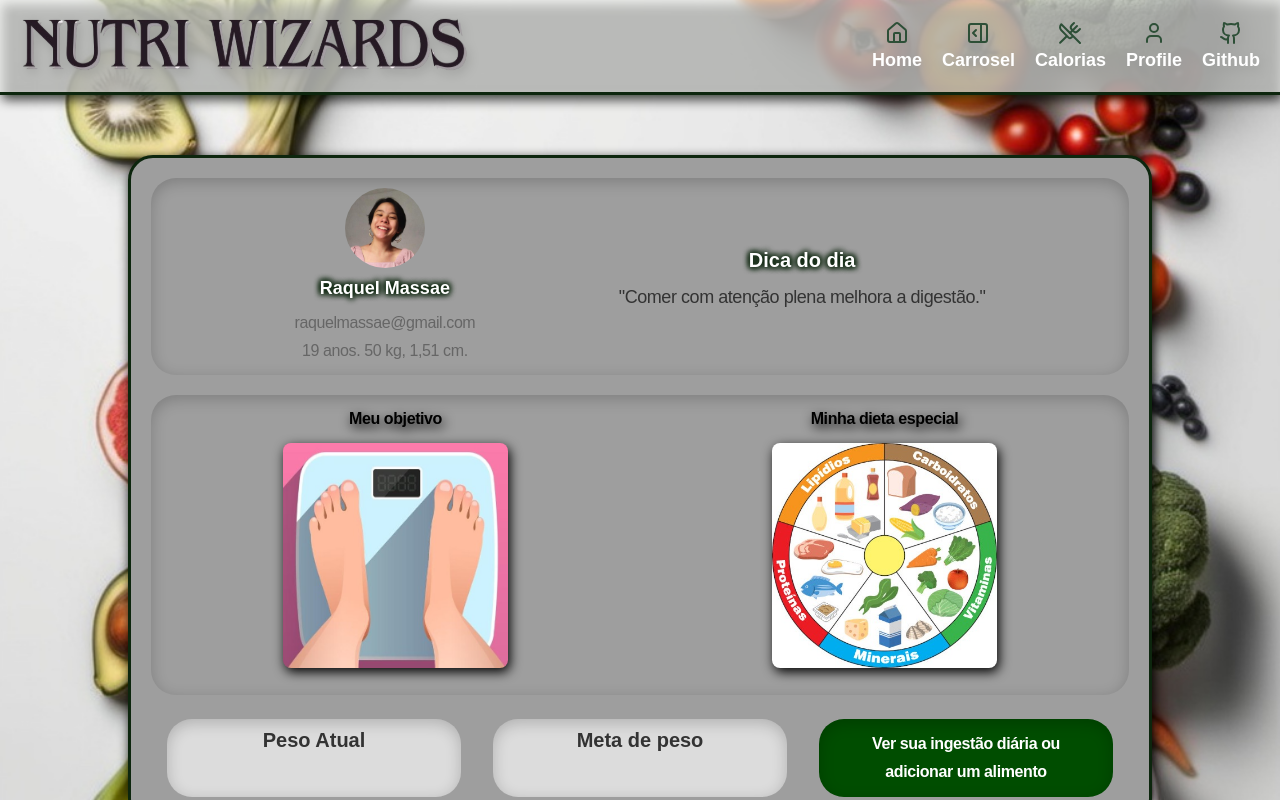
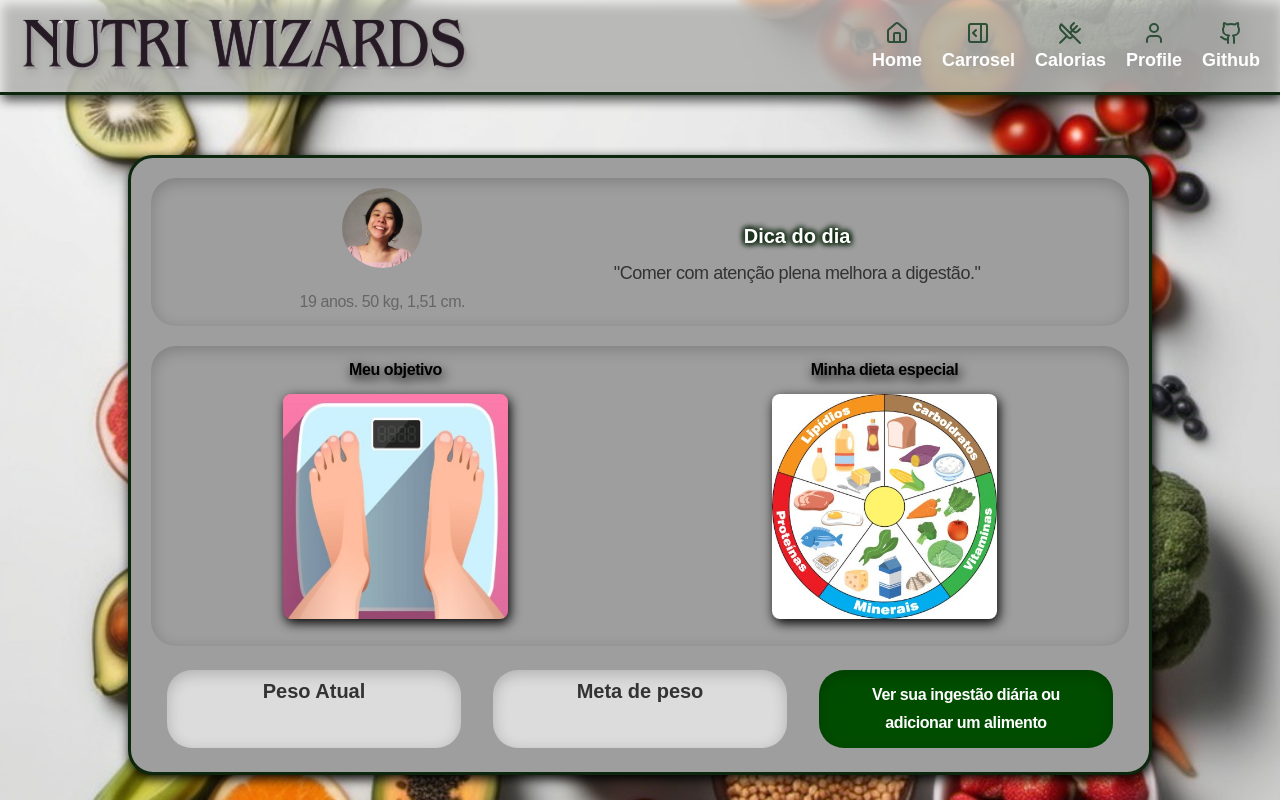
Before and after one commit to TechWizards-Tech/DSM-2, a React (Create React App) app in the folder ABP/frontend/: page /userprofile in a window 1280 px wide. Built offline with nearby package versions, Linux system fonts and the light colour scheme; sample sign-in values are in the browser's storage.

Commit message:
Chamge to perfiluser

```diff
--- a/ABP/frontend/src/PerfilUser.tsx
+++ b/ABP/frontend/src/PerfilUser.tsx
@@ -1,4 +1,4 @@
-import React from 'react';
+import React, { useEffect, useState } from 'react';
 import './PerfilUser.css';
 import user from './assets/user.jpeg';
 import perderpeso from './assets/perderpeso.jpg';
@@ -6,74 +6,71 @@ import especial from './assets/especial.jpeg';
 import { useNavigate } from 'react-router';
 
 const PerfilUser = () => {
+    const navigate = useNavigate();
+    const [alias, setAlias] = useState('');
+    const [mail, setMail] = useState('');
 
-    const navigate = useNavigate();
+    useEffect(() => {
+        const userSession = localStorage.getItem('userSession');
+        if (userSession) {
+            const parsedSession = JSON.parse(userSession);
+            setAlias(parsedSession.alias);
+            setMail(parsedSession.mail);
+        }
+    }, []);
 
     function handleClick() {
         navigate("/calorietracker");
-      }
+    }
 
     const handleObjectiveClick = () => {
-        // Adicione a lógica para o clique no objetivo aqui
         console.log("Objetivo clicado");
     };
 
     const handleDietClick = () => {
-        // Adicione a lógica para o clique na dieta especial aqui
         console.log("Dieta especial clicada");
     };
 
     const handleIngestaoClick = () => {
-        // Adicione a lógica para o clique na dieta especial aqui
         console.log("Dieta especial clicada");
     };
 
     return (
         <div className="profile-container">
-
             <div className="profile-header">
-
                 <div className="profile-info">
                     <img
                         src={user}
                         alt="Foto de perfil"
                         className="profile-image"
                     />
-                    <h2 className="profile-name">Raquel Massae</h2>
-                    <p className="profile-email">raquelmassae@gmail.com</p>
+                    <h2 className="profile-name">{alias}</h2>
+                    <p className="profile-email">{mail}</p>
                     <p className="profile-age-weight-height">19 anos. 50 kg, 1,51 cm.</p>
                 </div>
-
                 <div className="daily-tip">
                     <div><h2>Dica do dia</h2></div>
                     <div><p>"Comer com atenção plena melhora a digestão."</p></div>
                 </div>
-
             </div>
-
             <div className="diets-section">
                 <div className="diet-objectives">
-
                     <button className="diet-card" onClick={handleObjectiveClick}>
                         <p>Meu objetivo</p>
                         <img src={perderpeso} alt="Objetivo" />
                     </button>
-
                     <button className="diet-card" onClick={handleDietClick}>
                         <p>Minha dieta especial</p>
                         <img src={especial} alt="Especial" />
                     </button>
-
                 </div>
             </div>
-
             <div className="weight-section">
                 <div className="weight-card">
                     <h3>Peso Atual</h3>
                 </div>
                 <div className="weight-card">
                     <h3>Meta de peso</h3>
-
                 </div>
                 <button className="weight-card button-to-calorie-tracker" onClick={handleClick}>
                     <p>Ver sua ingestão diária ou adicionar um alimento</p>
```
